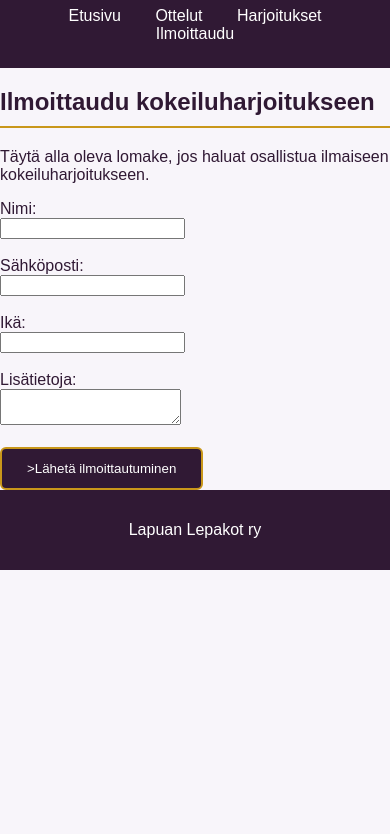
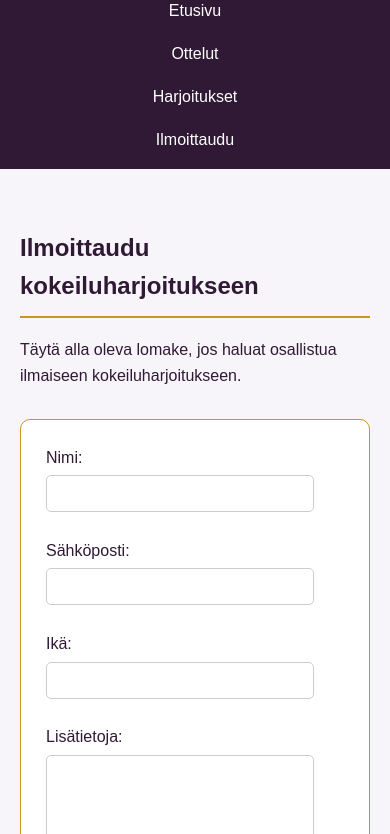
Before and after one commit to Nikke045/web.tite26, a plain HTML site: page ilmottaudu.html in a window 390 px wide. Shown: the part 98-932 px from the top of the page. Before the commit the page ends 844 px from the top, so only its background shows below. Drawn offline with Linux system fonts and the light colour scheme.

Commit message:
korjauksia4

```diff
--- a/ilmottaudu.html
+++ b/ilmottaudu.html
@@ -15,9 +15,9 @@
 
         <nav>
             <a href="index.html">Etusivu</a>
-            <a href="ottelut.html">Ottelut</a>
+            <a href="ottelu.html">Ottelut</a>
             <a href="harjoitukset.html">Harjoitukset</a>
-            <a href="ilmoittaudu.html">Ilmoittaudu</a>
+            <a href="ilmottaudu.html">Ilmoittaudu</a>
         </nav>
     </header>
 
@@ -55,21 +55,20 @@
 
             <br><br>
 
-            <button type="submit">>Lähetä ilmoittautuminen</button>
+            <button type="submit">Lähetä ilmoittautuminen</button>
 
         </form>
-        <p id="onnistumisViesti" style="display: none;">
-        Ilmoittautuminen onnistui!
-        </p>
+       <div id="onnistumisViesti" style="display: none;">
+    <h2>Ilmoittautuminen onnistui!</h2>
+    <p>Kiitos ilmoittautumisestasi. Tervetuloa mukaan!</p>
+    </div>
     </main>
 
     <footer>
         <p>Lapuan Lepakot ry</p>
     </footer>
     <script>
-
     const lomake = document.getElementById("ilmoittautumisLomake");
-
     const viesti = document.getElementById("onnistumisViesti");
 
     lomake.addEventListener("submit", function(event) {
@@ -81,7 +80,6 @@
     viesti.style.display = "block";
 
 });
-
 </script>
 </body>
 </html>
--- a/style.css
+++ b/style.css
@@ -19,7 +19,7 @@ nav a {
     margin: 15px;
 }
 nav a:hover {
-    color: #c9972a;
+    color: #c9971a;
 }
 h2, h3 {
     color:#301934;
@@ -64,3 +64,59 @@ main a {
 main a:hover {
     color: #c9971a;
 }
+/* Mobile responsiveness */
+
+@media (max-width: 600px) {
+
+    header {
+        padding: 15px;
+    }
+
+    nav {
+        display: flex;
+        flex-direction: column;
+        gap: 15px;
+    }
+
+    nav a {
+        margin: 5px;
+    }
+
+    main {
+        padding: 20px;
+    }
+
+    input, textarea {
+        max-width: 90%;
+    }
+
+}
+form {
+    max-width: 400px;
+    margin: 30px auto;
+    padding: 25px;
+    background-color: white;
+    border-radius: 10px;
+    border: 1px solid #c9971a;
+    text-align: left;
+}
+
+input, textarea {
+    width: 100%;
+    padding: 10px;
+    margin-top: 5px;
+    border: 1px solid #ccc;
+    border-radius: 5px;
+    box-sizing: border-box;
+}
+
+textarea {
+    min-height: 100px;
+}
+main {
+    max-width: 1000px;
+    margin: auto;
+    padding: 40px 20px;
+    min-height: 60vh;
+    line-height: 1.6;
+}
```
Also changed, not shown: harjoitukset.html (+3 -3 lines), index.html (+21 -15 lines), ottelu.html (+2 -2 lines), 2 other files. Lines whose indentation alone changed are shown as unchanged.
